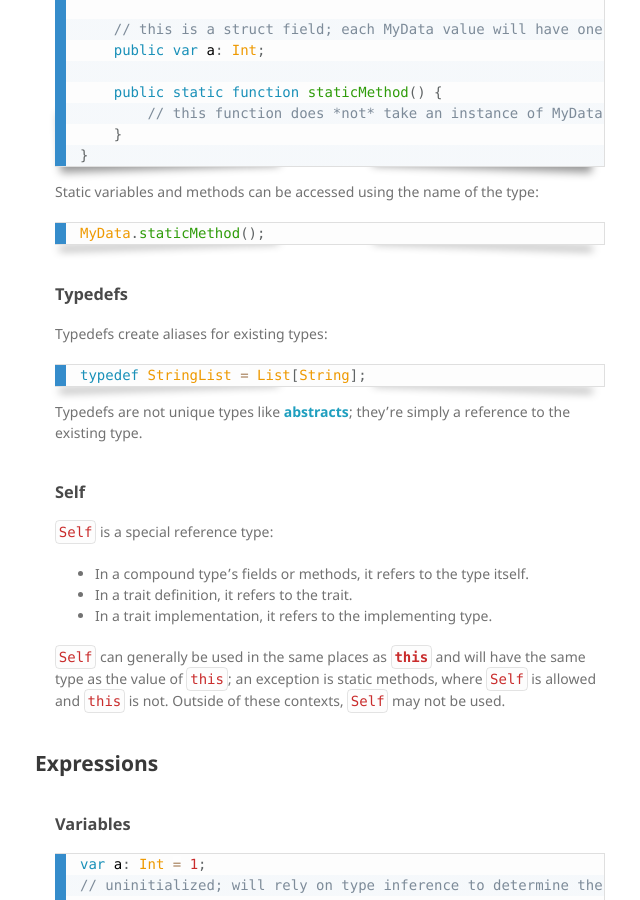
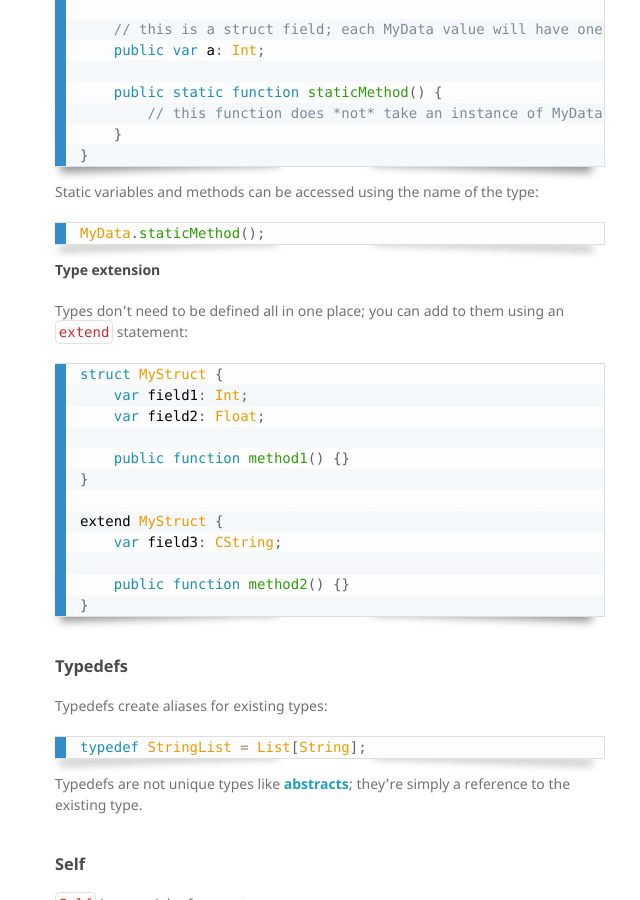
Before and after one commit to kitlang/kitlang.github.io, a Jekyll site: the page built from examples.md, in a window 1280 px wide and 900 px high, scrolled down 5884 px. Shown: the whole window, without its empty margins (515-1155 px from the left). Built offline with Jekyll 4.4.1, drawn with Linux system fonts in a browser that asks for light colours; nearby versions of some CDN libraries.

Commit message:
Type extension

```diff
--- a/examples.md
+++ b/examples.md
@@ -286,6 +286,25 @@ Static variables and methods can be accessed using the name of the type:
 
 ~~~kit
 MyData.staticMethod();
+~~~
+
+#### Type extension
+
+Types don't need to be defined all in one place; you can add to them using an `extend` statement:
+
+~~~kit
+struct MyStruct {
+    var field1: Int;
+    var field2: Float;
+
+    public function method1() {}
+}
+
+extend MyStruct {
+    var field3: CString;
+
+    public function method2() {}
+}
 ~~~
 
 ### Typedefs
```
